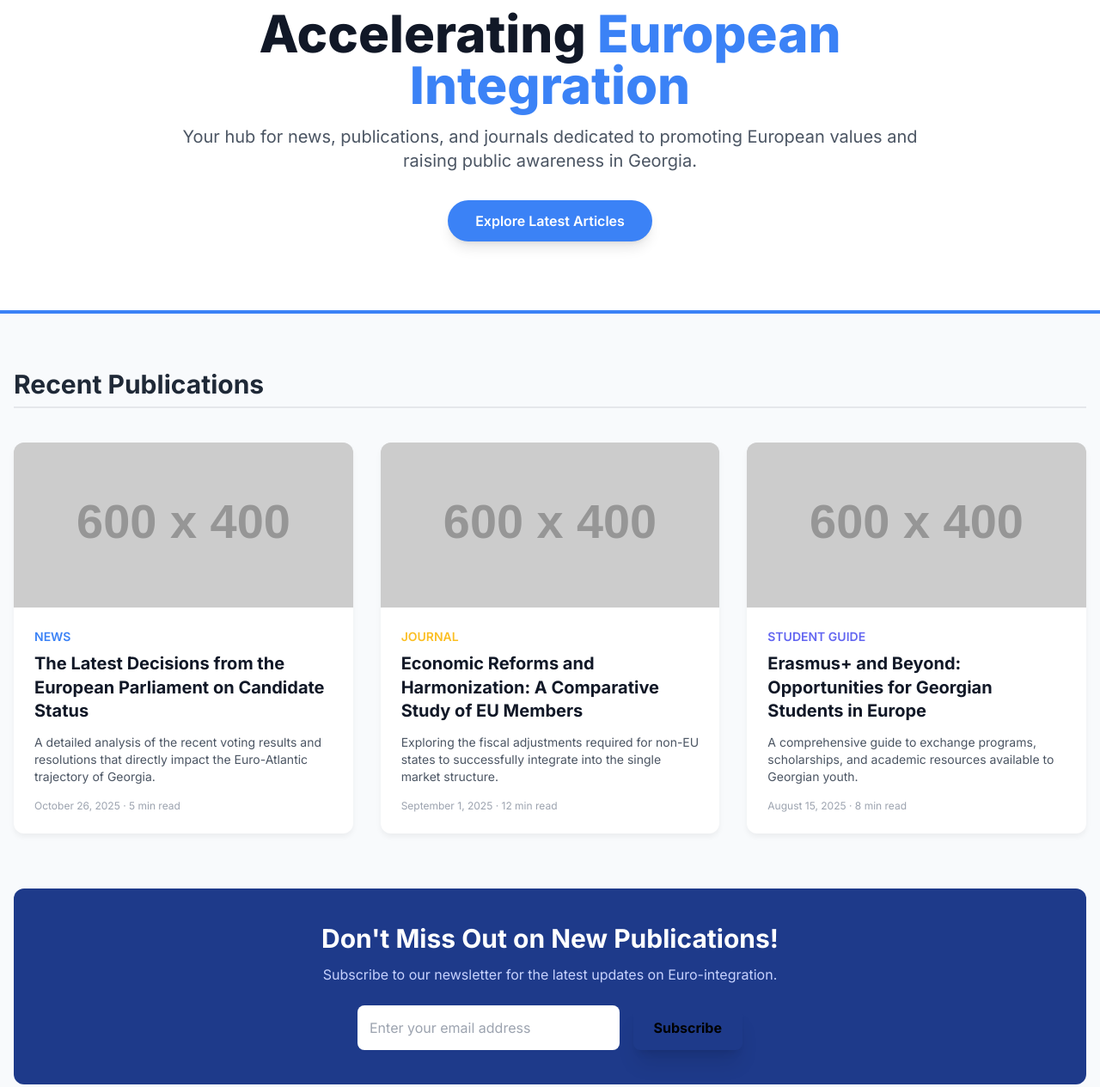
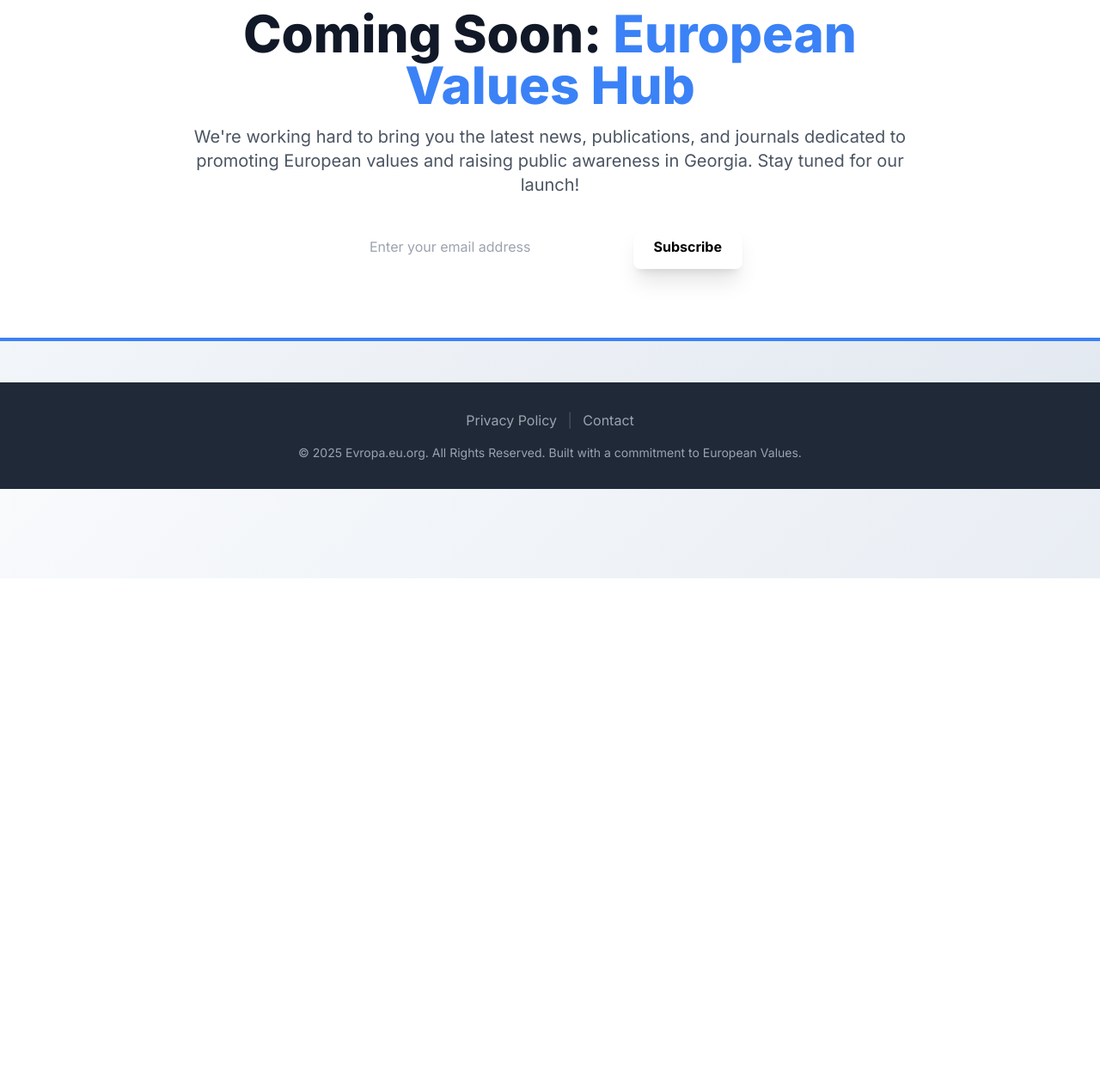
Before and after one commit to tornike-tsiklauri/evropa.eu.org, a plain HTML site: page index.html in a window 1280 px wide. Shown: the part 127-1392 px from the top of the page at 86% size. After the commit the page ends 800 px from the top, so only its background shows below. Drawn offline with nearby package versions, Linux system fonts and the light colour scheme; placeholder pictures from the web are drawn by us.

Commit message:
coming soon

```diff
--- a/index.html
+++ b/index.html
@@ -4,7 +4,7 @@
 <head>
     <meta charset="UTF-8">
     <meta name="viewport" content="width=device-width, initial-scale=1.0">
-    <title>Evropa.eu.org - European Values Hub</title>
+    <title>Evropa.eu.org - Coming Soon</title>
     <!-- Load Tailwind CSS -->
     <script src="https://cdn.tailwindcss.com"></script>
     <!-- Load Inter Font -->
@@ -22,7 +22,7 @@
 
         body {
             font-family: 'Inter', sans-serif;
-            background-color: #f8fafc; /* Light gray background */
+            background: linear-gradient(135deg, #f8fafc 0%, #e2e8f0 100%);
         }
 
         /* Custom Card Shadow and Transition for visual richness */
@@ -33,6 +33,21 @@
         .article-card:hover {
             transform: translateY(-5px);
             box-shadow: 0 10px 15px -3px rgba(0, 0, 0, 0.1), 0 4px 6px -2px rgba(0, 0, 0, 0.05);
+        }
+
+        /* Hero animation */
+        .hero-content {
+            animation: fadeInUp 1s ease-out;
+        }
+        @keyframes fadeInUp {
+            from {
+                opacity: 0;
+                transform: translateY(30px);
+            }
+            to {
+                opacity: 1;
+                transform: translateY(0);
+            }
         }
     </style>
 </head>
@@ -64,91 +79,13 @@
 
     <!-- 2. Hero Section - Engaging Banner -->
     <section class="bg-white border-b-4 border-accent-blue py-12 md:py-20" style="border-color: var(--color-accent-blue);">
-        <div class="container mx-auto px-4 text-center max-w-4xl">
+        <div class="container mx-auto px-4 text-center max-w-4xl hero-content">
             <h1 class="text-4xl md:text-6xl font-extrabold text-gray-900 leading-tight mb-4">
-                Accelerating <span class="text-accent-blue" style="color: var(--color-accent-blue);">European Integration</span>
+                Coming Soon: <span class="text-accent-blue" style="color: var(--color-accent-blue);">European Values Hub</span>
             </h1>
             <p class="text-xl text-gray-600 mb-8">
-                Your hub for news, publications, and journals dedicated to promoting European values and raising public awareness in Georgia.
+                We're working hard to bring you the latest news, publications, and journals dedicated to promoting European values and raising public awareness in Georgia. Stay tuned for our launch!
             </p>
-            <a href="#" class="inline-block bg-accent-blue text-white font-semibold px-8 py-3 rounded-full shadow-lg hover:bg-blue-600 transition duration-300 transform hover:scale-105" style="background-color: var(--color-accent-blue);">
-                Explore Latest Articles
-            </a>
-        </div>
-    </section>
-
-    <!-- 3. Main Content Grid - Visually Rich Cards -->
-    <main class="container mx-auto px-4 py-16">
-        <h2 class="text-3xl font-bold text-gray-800 mb-10 border-b-2 pb-2">Recent Publications</h2>
-
-        <!-- Responsive Grid Layout -->
-        <div class="grid grid-cols-1 md:grid-cols-2 lg:grid-cols-3 gap-8">
-
-            <!-- Card 1: News Article -->
-            <a href="#" class="article-card bg-white rounded-xl overflow-hidden block">
-                <div class="h-48 bg-gray-200 overflow-hidden">
-                    <img src="https://placehold.co/600x400/1e3a8a/ffffff?text=European+Parliament" alt="Image related to European Parliament" class="w-full h-full object-cover">
-                </div>
-                <div class="p-6">
-                    <span class="text-sm font-semibold text-accent-blue uppercase mb-2 block" style="color: var(--color-accent-blue);">News</span>
-                    <h3 class="text-xl font-bold text-gray-900 mb-3 leading-snug">
-                        The Latest Decisions from the European Parliament on Candidate Status
-                    </h3>
-                    <p class="text-gray-600 text-sm line-clamp-3">
-                        A detailed analysis of the recent voting results and resolutions that directly impact the Euro-Atlantic trajectory of Georgia.
-                    </p>
-                    <div class="mt-4 text-xs text-gray-400">
-                        October 26, 2025 · 5 min read
-                    </div>
-                </div>
-            </a>
-
-            <!-- Card 2: Journal/Research -->
-            <a href="#" class="article-card bg-white rounded-xl overflow-hidden block">
-                <div class="h-48 bg-gray-200 overflow-hidden">
-                    <img src="https://placehold.co/600x400/fbbf24/1e3a8a?text=Research+Report" alt="Image of a research report" class="w-full h-full object-cover">
-                </div>
-                <div class="p-6">
-                    <span class="text-sm font-semibold text-accent-gold uppercase mb-2 block" style="color: var(--color-accent-gold);">Journal</span>
-                    <h3 class="text-xl font-bold text-gray-900 mb-3 leading-snug">
-                        Economic Reforms and Harmonization: A Comparative Study of EU Members
-                    </h3>
-                    <p class="text-gray-600 text-sm line-clamp-3">
-                        Exploring the fiscal adjustments required for non-EU states to successfully integrate into the single market structure.
-                    </p>
-                    <div class="mt-4 text-xs text-gray-400">
-                        September 1, 2025 · 12 min read
-                    </div>
-                </div>
-            </a>
-
-            <!-- Card 3: Student Focus/Book -->
-            <a href="#" class="article-card bg-white rounded-xl overflow-hidden block">
-                <div class="h-48 bg-gray-200 overflow-hidden">
-                    <img src="https://placehold.co/600x400/3b82f6/ffffff?text=Students+Studying" alt="Image of students studying" class="w-full h-full object-cover">
-                </div>
-                <div class="p-6">
-                    <span class="text-sm font-semibold text-indigo-500 uppercase mb-2 block">Student Guide</span>
-                    <h3 class="text-xl font-bold text-gray-900 mb-3 leading-snug">
-                        Erasmus+ and Beyond: Opportunities for Georgian Students in Europe
-                    </h3>
-                    <p class="text-gray-600 text-sm line-clamp-3">
-                        A comprehensive guide to exchange programs, scholarships, and academic resources available to Georgian youth.
-                    </p>
-                    <div class="mt-4 text-xs text-gray-400">
-                        August 15, 2025 · 8 min read
-                    </div>
-                </div>
-            </a>
-
-            <!-- More Cards could follow here... -->
-
-        </div>
-
-        <!-- Call to Action Section -->
-        <div class="mt-16 text-center bg-primary-dark p-10 rounded-xl" style="background-color: var(--color-primary-dark);">
-            <h3 class="text-3xl font-bold text-white mb-3">Don't Miss Out on New Publications!</h3>
-            <p class="text-indigo-200 mb-6">Subscribe to our newsletter for the latest updates on Euro-integration.</p>
             <form class="max-w-md mx-auto flex flex-col sm:flex-row space-y-4 sm:space-y-0 sm:space-x-4">
                 <input type="email" placeholder="Enter your email address" class="w-full p-3 rounded-lg border-2 border-transparent focus:border-accent-gold focus:ring-0 transition duration-200" required>
                 <button type="submit" class="bg-accent-gold text-primary-dark font-bold px-6 py-3 rounded-lg shadow-xl hover:bg-amber-300 transition duration-300">
@@ -156,8 +93,9 @@
                 </button>
             </form>
         </div>
+    </section>
 
-    </main>
+
 
     <!-- 4. Footer -->
     <footer class="bg-gray-800 text-gray-400 mt-12">
```
